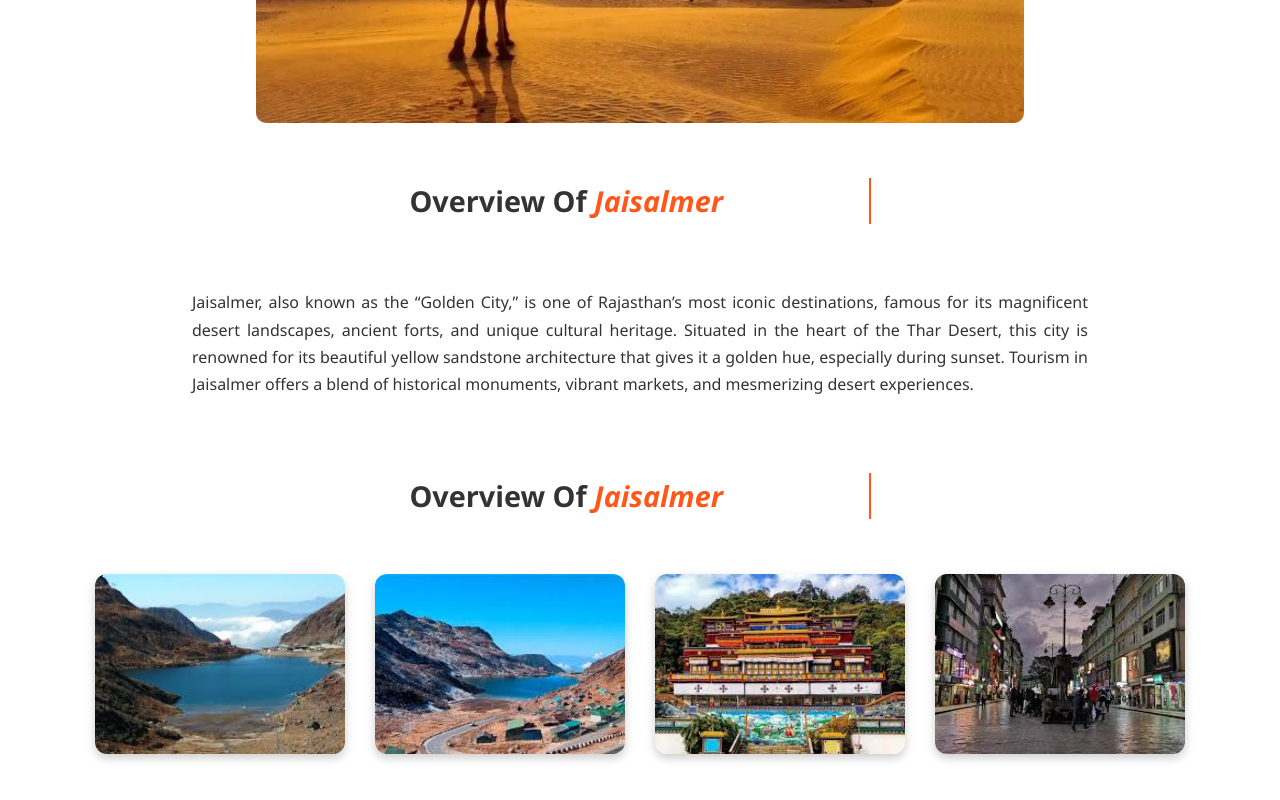
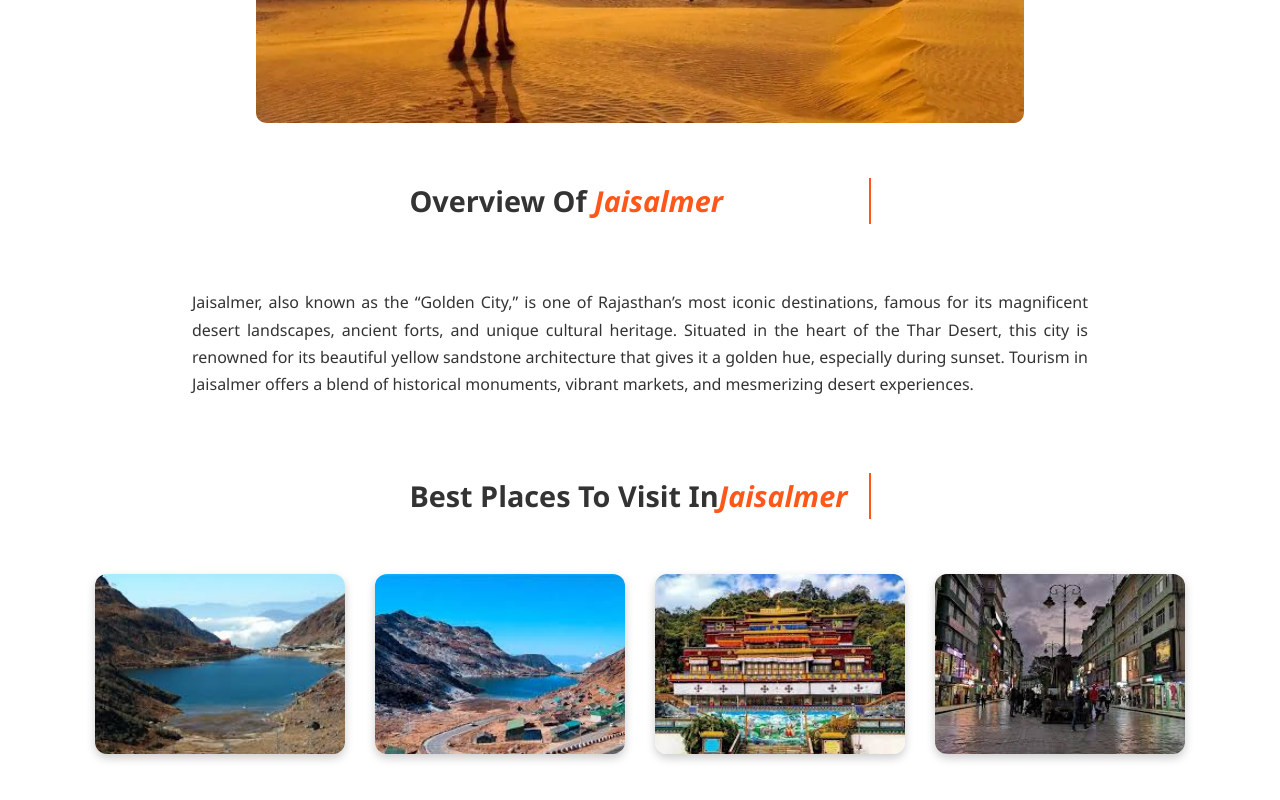
Before and after one commit to poojatelada21/Travel-Tourisum, a plain HTML site: page pages/west1.html in a window 1280 px wide. Shown: the part 439-1239 px from the top of the page. Drawn offline with Linux system fonts and the light colour scheme.

Commit message:
Update west1.html
changes added

```diff
--- a/pages/west1.html
+++ b/pages/west1.html
@@ -185,7 +185,7 @@
   </section>
 <!-- Typing animation text right below image -->
     <div class="typing-container">
-      <h3 class="typing">Overview Of <i class="i">Jaisalmer</i></h3>
+      <h3 class="typing">Best Places To Visit In<i class="i">Jaisalmer</i></h3>
     </div>
 <!-- Animated image gallery section -->
 <div class="gallery-container"></div>
```
